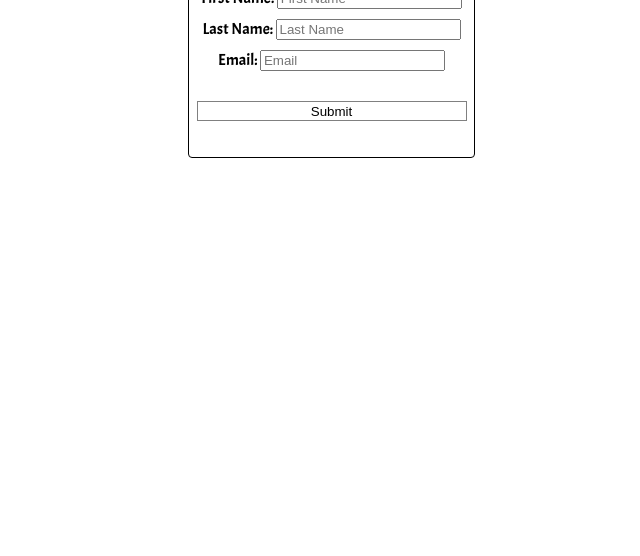
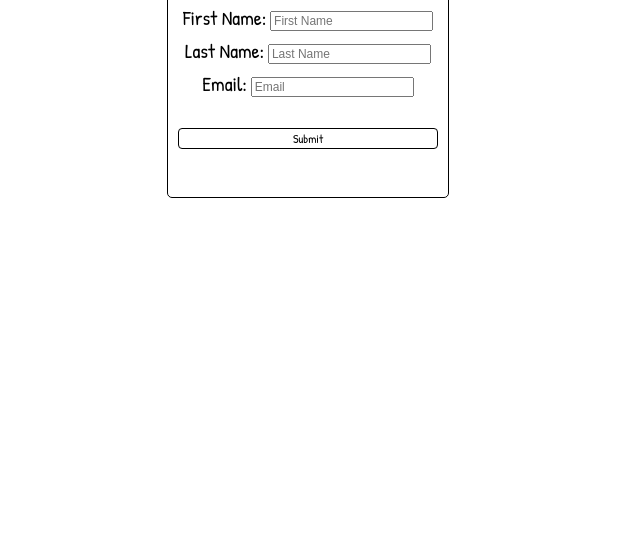
Before and after one commit to Bird-Brain721/formProject, a plain HTML site: page index.html in a window 1280 px wide. Shown: the part 244-800 px from the top of the page, without its empty margins (332-972 px from the left). Drawn offline with Linux system fonts and the light colour scheme.

Commit message:
redo_form

```diff
--- a/index.html
+++ b/index.html
@@ -1,26 +1,28 @@
 <!DOCTYPE html>
 <html>
     <head>
-        <title>Contact Form</title>
-        <link href="https://fonts.googleapis.com/css2?family=Acme&family=Dosis:wght@200&display=swap" rel="stylesheet">
+        <title>My Form</title>
         <link type="text/css" rel="stylesheet" href="main.css">
+        <link href="https://fonts.googleapis.com/css2?family=Acme&family=Dosis:wght@200&family=Patrick+Hand&display=swap" rel="stylesheet">
     </head>
+    <body>
         <form>
             <h1>Contact Me</h1>
-        <div class="firstName">
+            <div class="first">
                 <label for="firstName">First Name:</label>
                 <input type="text" id="firstName" placeholder="First Name">
             </div>
-        <div class="lastName">
+            <div class="last">
                 <label for="lastName">Last Name:</label>
                 <input type="text" id="lastName" placeholder="Last Name">
             </div>
-        <div class="Email">
-            <label for="email">Email:</label>
-            <input type="email" id="email" placeholder="Email">
+            <div class="eMail">
+                <label for="Email">Email:</label>
+                <input type="email" id="Email" placeholder="Email">
             </div>
             <div class="submit">
                 <input type="submit">
             </div>
         </form>
+    </body>
 </html>
--- a/main.css
+++ b/main.css
@@ -1,33 +1,38 @@
-html, head, body, h1 {
+html, body, form, h1 {
     border: 0;
+    padding: 0;
     margin: 0;
-    padding: 0;
+}
+body {
+    width: 100%;
+    text-align: center;
 }
 form {
-    font-family: 'Acme', sans-serif;
+    font-family: 'Patrick Hand', cursive;
+    width: 260px;
+    height: 270px;
+    margin: 150px auto;
+    padding: 10px;
+    border: 1px solid black;
+    border-radius: 5px;
+}
+input {
+    margin: 6px auto;
+    font-size: 12px;
+}
+label {
+    font-size: 20px;
+}
+h1 {
+    font-family: 'Patrick Hand', cursive;
+    font-size: 35px;
+    margin: 20px auto;
+}
+.submit input {
+    font-family: 'Patrick Hand', cursive;
+    width: 260px;
+    margin: 25px auto;
+    background-color: white;
     border: 1px solid black;
     border-radius: 4px;
-    height: 250px;
-    width: 285px;
-    margin: 150px 520px;
-    text-align: center;
 }
-h1 {
-    margin: 20px 0px;
-}
-.firstName {
-    margin: 10px 0px;
-}
-.lastName {
-    margin: 10px 0px;
-}
-.Email {
-    margin: 10px 0px;
-}
-.submit input {
-    background-color: white;
-    border: 1px solid gray;
-    width: 270px;
-    height: 20px;
-    margin: 20px 0px;
-}
```
Lines whose indentation alone changed are shown as unchanged.
